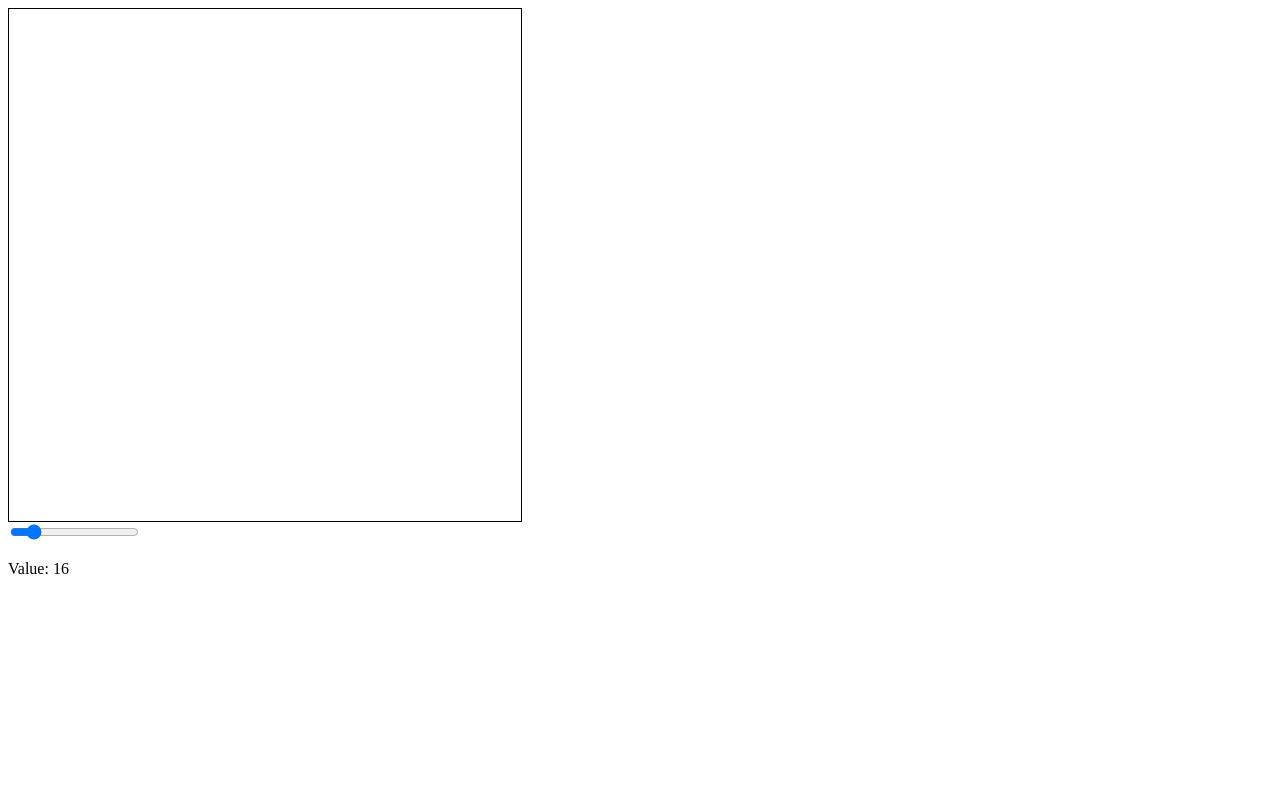
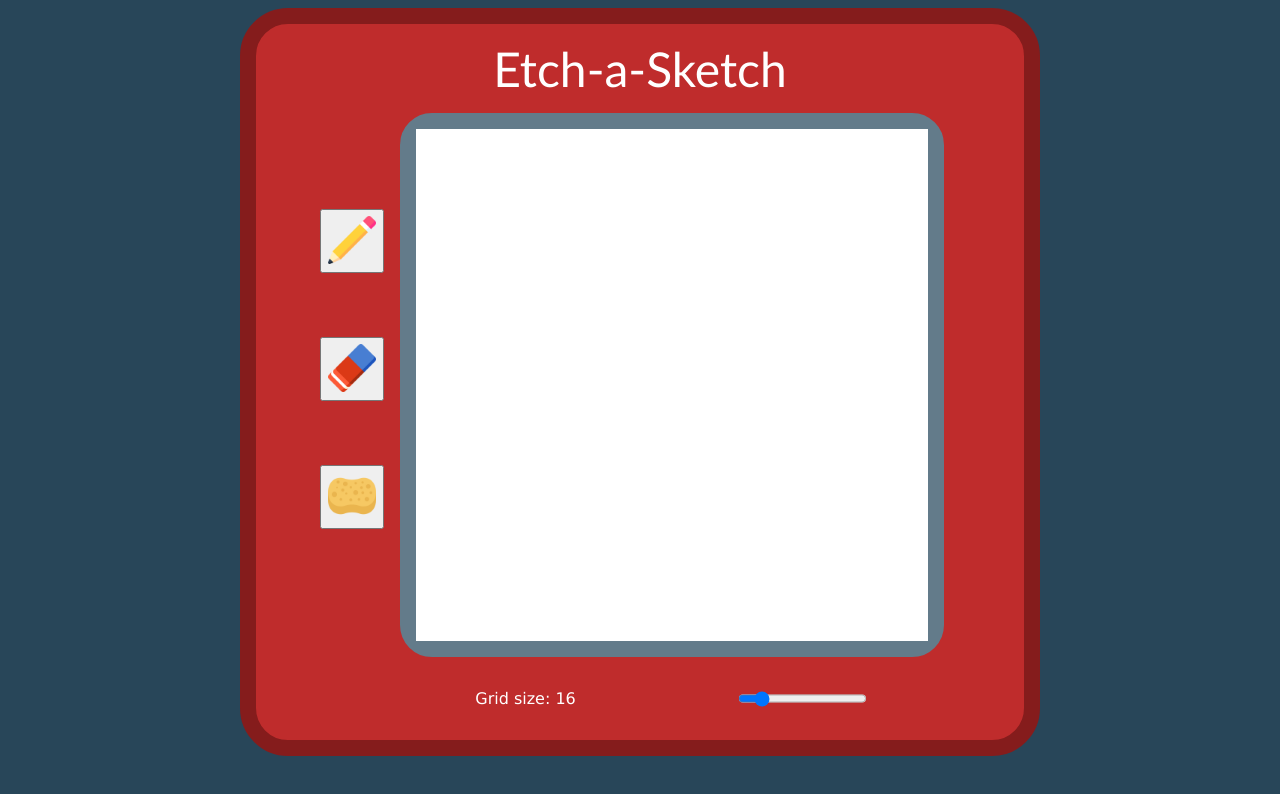
Before and after one commit to xPolydeuces/Odin-Project, a plain HTML site: page odin-etch-a-sketch/index.html in a window 1280 px wide. Drawn offline with Linux system fonts and the light colour scheme.

Commit message:
Change CSS and add icons

```diff
--- a/odin-etch-a-sketch/index.html
+++ b/odin-etch-a-sketch/index.html
@@ -9,12 +9,21 @@
         <title>Etch-a-Sketch</title>
     </head>
     <body>
-        <div id="grid-container">
-
-        </div>
-        <div class="slidecontainer">
-            <input type="range" min="8" max="64" value="16" class="slider" id="myRange">
-            <p>Value: <span class="value"></span></p>
+        <div class="body">
+            <div class="header">Etch-a-Sketch</div>
+            <div class="main">
+                <div class="sidebar">
+                    <button class="draw"><img src="icons/pencil.png"></button>
+                    <button class="eraser"><img src="icons/eraser.png"></button>
+                    <button class="clear"><img src="icons/sponge.png"></button>
+                </div>
+                <div class="grid-container">
+                </div>
+            </div>
+            <div class="slidercontainer">
+                <p>Grid size: <span class="value"></span></p>
+                <input type="range" min="8" max="64" value="16" class="slider">
+            </div>
         </div>
     </body>
 </html>
--- a/odin-etch-a-sketch/script.js
+++ b/odin-etch-a-sketch/script.js
@@ -1,28 +1,40 @@
-const gridContainer = document.querySelector('#grid-container');
+const gridContainer = document.querySelector('.grid-container');
 const slider = document.querySelector('.slider');
 const value = document.querySelector('.value');
-let mouseDown = false
-document.body.onmousedown = () => (mouseDown = true)
-document.body.onmouseup = () => (mouseDown = false)
+const draw = document.querySelector('.draw');
+const eraser = document.querySelector('.eraser');
+const clear = document.querySelector('.clear');
+draw.addEventListener('click', function(){drawingMode=true})
+eraser.addEventListener('click', function(){drawingMode=false});
+clear.addEventListener('click', gridCreate);
+let mouseDown = false;
+let drawingMode = true;
+document.body.onmousedown = () => (mouseDown = true);
+document.body.onmouseup = () => (mouseDown = false);
 
-function gridCreate(){
-    let gridSize = slider.value;
+function gridCreate() {
+    const gridSize = slider.value;
     value.innerHTML = gridSize;
     gridContainer.innerHTML = '';
     for(let i = 0; gridSize*gridSize > i; i++){
         const gridElement = document.createElement('div');
         gridElement.classList.add('grid-element');
-        gridElement.style.height = 32/gridSize+'rem';
-        gridElement.style.width = 32/gridSize+'rem';
+        gridElement.style.height = `${32/gridSize}rem`;
+        gridElement.style.width = `${32/gridSize}rem`;
         gridElement.addEventListener('mouseover', fillGridElement);
         gridElement.addEventListener('mousedown', fillGridElement);
         gridContainer.appendChild(gridElement);
     }
 }
 
-function fillGridElement (e) {
+function fillGridElement(e) {
     if (e.type === 'mouseover' && !mouseDown) return;
-    e.target.classList.add('filled');
+    if (drawingMode){
+        e.target.classList.add('filled');
+    } else {
+        e.target.classList.remove('filled');
+    }
+
 }
 
 slider.oninput = function() {
--- a/odin-etch-a-sketch/style.css
+++ b/odin-etch-a-sketch/style.css
@@ -1,3 +1,12 @@
+body {
+    display: flex;
+    flex-direction: column;
+    align-items: center;
+    background-color: #284659;
+    color: white;
+    font-family: 'Gill Sans', 'Gill Sans MT', Calibri, 'Trebuchet MS', sans-serif;
+}
+
 .grid-element {
     height: 2rem;
     width: 2rem;
@@ -9,10 +18,57 @@
     background-color: #101f24;
 }
 
-#grid-container {
+.grid-container {
     display: flex;
     flex-wrap: wrap;
     max-height: 32rem;
     max-width: 32rem;
-    border: solid 1px;
+    border: solid 1rem #637b8a;
+    border-radius: 2rem;
+    margin: 1rem;
 }
+
+.slidercontainer {
+    display: flex;
+    margin-left: 4rem;
+    gap: 10rem;
+    font-family: Verdana, Geneva, Tahoma, sans-serif;
+    padding-bottom: 1rem;
+}
+
+.header {
+    font-size: 3rem;
+    padding-top: 1rem;
+}
+
+.main {
+    display: flex;
+}
+
+.body {
+    display: flex;
+    flex-direction: column;
+    align-items: center;
+    padding: 0 4rem;
+    background-color: #bf2c2c;
+    border: solid 1rem #851c1c;
+    border-radius: 3rem;
+}
+
+.sidebar {
+    display: flex;
+    flex-direction: column;
+    margin-top: 7rem;
+    gap: 4rem;
+}
+
+button {
+    height: 4rem;
+    width: 4rem;
+
+}
+
+img {
+    max-height: 3rem;
+    max-width: 3rem;
+}
```
Also changed, not shown: odin-etch-a-sketch/icons/eraser.png (added), odin-etch-a-sketch/icons/pencil.png (added), odin-etch-a-sketch/icons/sponge.png (added).
